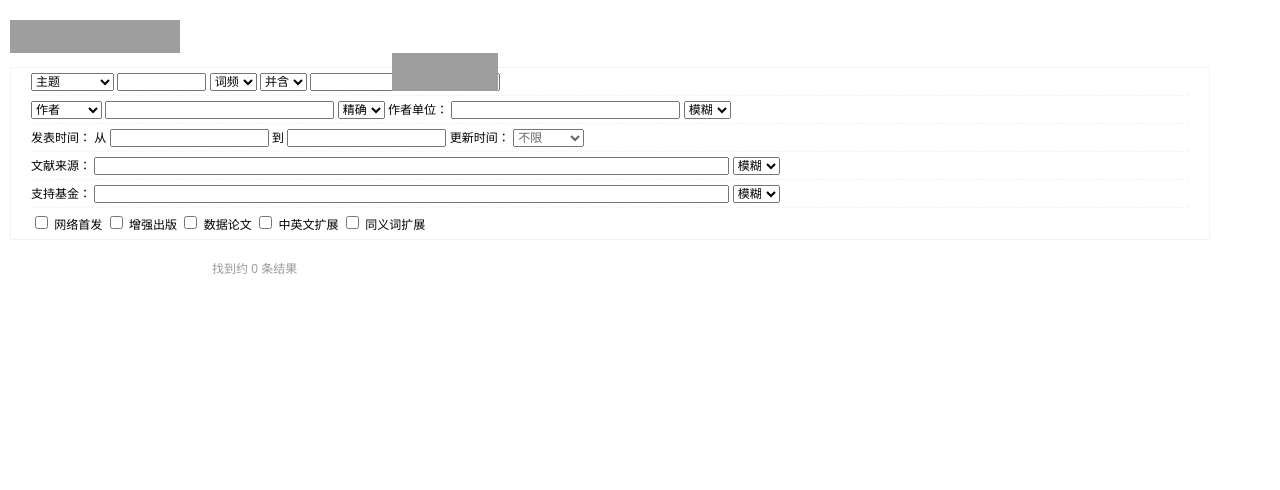
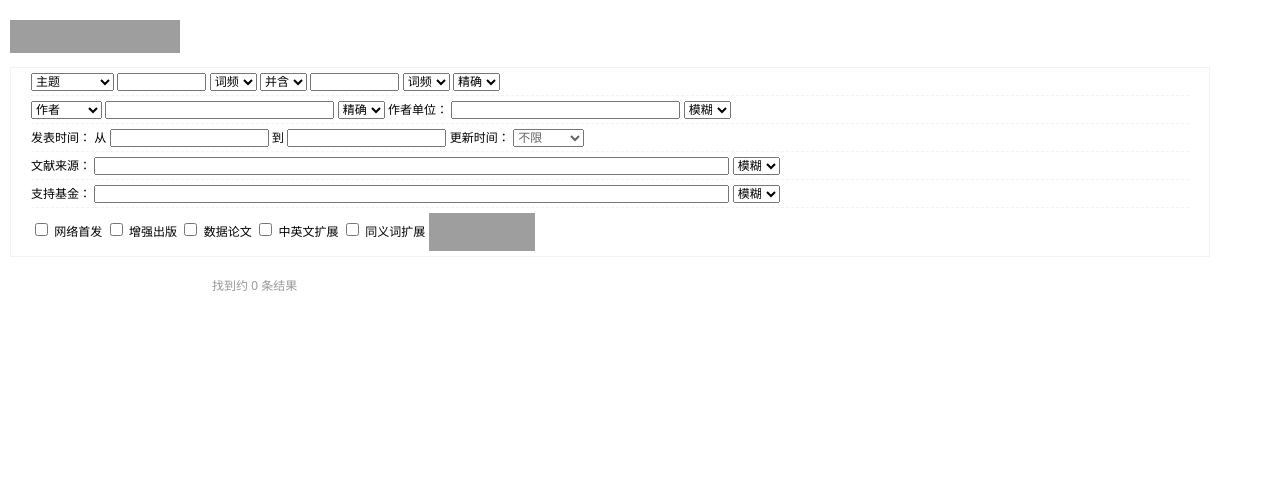
Before and after one commit to heianhu/ZhiWang, a Django app: template templates/result.html in a window 1280 px wide. Shown: the top 490 px of the page. Run offline with Django 3.2, Linux system fonts and the light colour scheme; the template is opened without the code that fills it, so the values that code supplies are empty; some libraries are stand-ins or nearby versions; grey boxes are pictures that could not be loaded.

Commit message:
取消搜索按钮的  position:absolute

```diff
--- a/static/css/result.css
+++ b/static/css/result.css
@@ -6,7 +6,7 @@ html{*overflow:auto;}
 /*input搜索区域*/
 .inputArea{float:left;position:relative;}
 .inputArea .searchInput{border:1px solid #bfbfbf;padding:0 15px;outline:none;height:35px;*line-height:35px;width:350px; background:url(../img/inputbg.png);font-size:14px;}
-.inputArea .searchButton{position:absolute;left:382px;top:0;*top:1px;*left:381px;width:106px;height:38px;background:url(../img/btn_min.png) no-repeat;border:none;cursor:pointer;}
+.inputArea .searchButton{left:382px;top:0;*top:1px;*left:381px;width:106px;height:38px;background:url(../img/btn_min.png) no-repeat;border:none;cursor:pointer;}
 
 /*返回高级搜索*/
 .inputArea .advanced{position:absolute;font-size:14px;left:500px;top:12px;width:60px;text-decoration:underline;}
```
